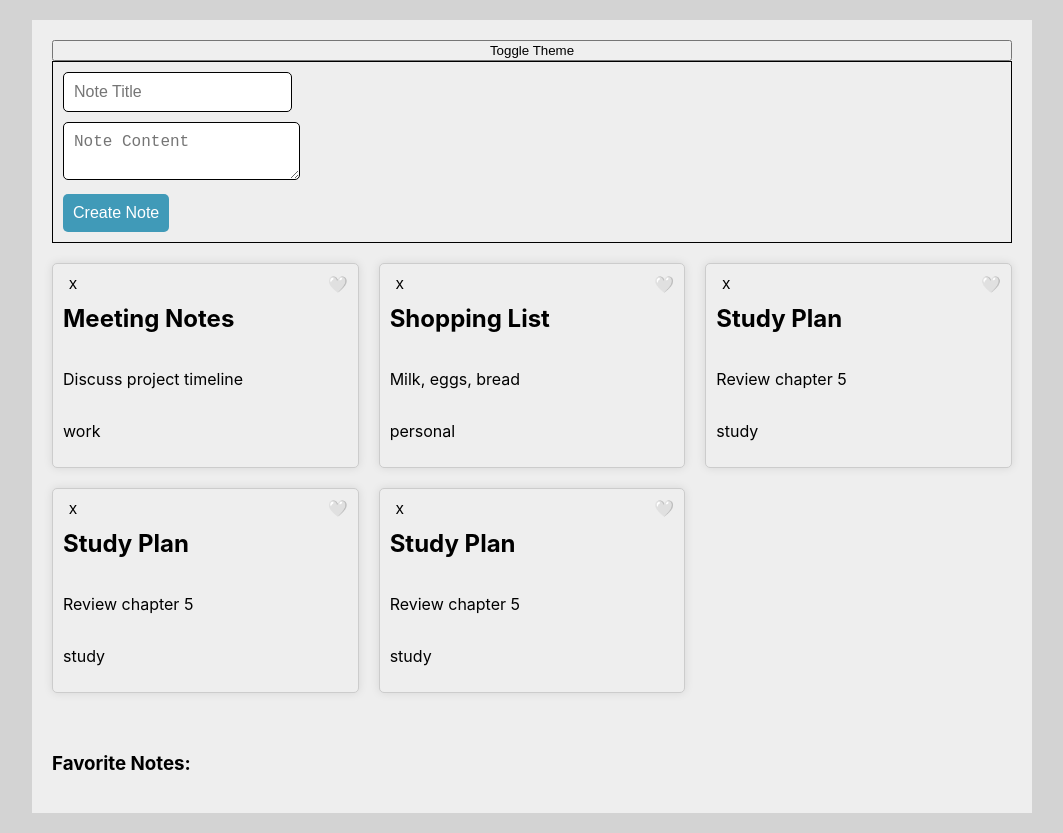
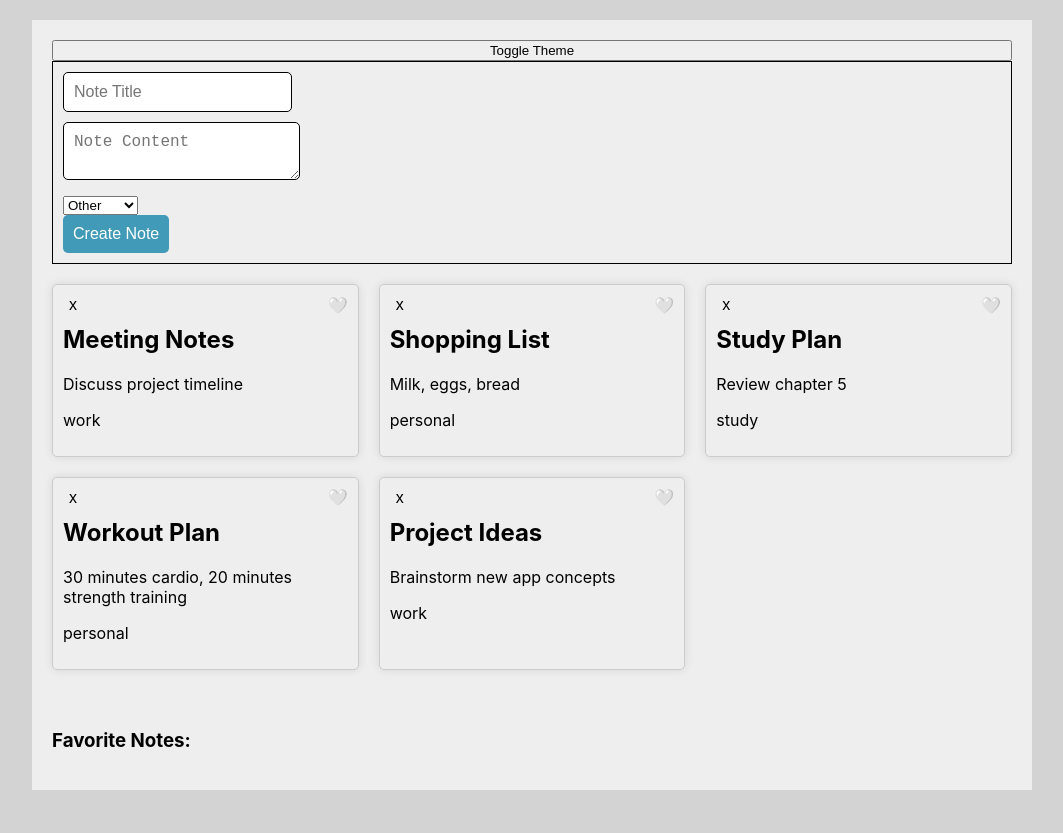
Before and after one commit to BrandonHargitay/CSE-110-Labs, a React (Create React App) app in the folder lab2/my-app/: page / in a window 1280 px wide. Shown: the whole page, without its empty margins (108-1171 px from the left). After the commit the page ends 810 px from the top, so only its background shows below. Built offline with nearby package versions, Linux system fonts and the light colour scheme.

Commit message:
Exercise 4.2.5 Done

```diff
--- a/lab2/my-app/src/App.tsx
+++ b/lab2/my-app/src/App.tsx
@@ -1,25 +1,124 @@
-import React, { useState } from 'react';
+import React, { useState, useEffect } from 'react';
 import './App.css';
 import { ThemeContext, themes, Theme } from "./context/ThemeContext";
-import NoteForm from './components/NoteForm';
 import NoteList from './components/NoteList';
 import FavoritesList from './components/FavoritesList';
-import { useNotes } from './hooks/useNotes';
+import { Note, Label } from './types';
+import { dummyNotesList } from './constants';
 
 function App() {
   const [theme, setTheme] = useState<Theme>(themes.light);
-  const { notes, favorites, toggleFavorite } = useNotes();
+  const [notes, setNotes] = useState(dummyNotesList);
+  const [favorites, setFavorites] = useState<string[]>([]);
+
+  const initialNote = {
+    id: -1,
+    title: "",
+    content: "",
+    label: Label.other,
+    isFavorite: false,
+  };
+  const [createNote, setCreateNote] = useState<Note>(initialNote);
+  const [selectedNote, setSelectedNote] = useState<Note | null>(null);
 
   const toggleTheme = () => {
     setTheme((prevTheme: Theme) => prevTheme === themes.light ? themes.dark : themes.light);
   };
 
+  const toggleFavorite = (id: number) => {
+    setNotes(prevNotes =>
+      prevNotes.map(note =>
+        note.id === id ? { ...note, isFavorite: !note.isFavorite } : note
+      )
+    );
+  };
+
+  const createNoteHandler = (event: React.FormEvent) => {
+    event.preventDefault();
+    const newNote = {
+      ...createNote,
+      id: notes.length + 1,
+    };
+    setNotes([...notes, newNote]);
+    setCreateNote(initialNote);
+  };
+
+  const handleNoteSelect = (note: Note) => {
+    setSelectedNote(note);
+  };
+
+  const handleNoteUpdate = (updatedNote: Note) => {
+    setNotes(prevNotes =>
+      prevNotes.map(note =>
+        note.id === updatedNote.id ? updatedNote : note
+      )
+    );
+    setSelectedNote(null);
+  };
+
+  const handleNoteDelete = (id: number) => {
+    setNotes(prevNotes => prevNotes.filter(note => note.id !== id));
+    if (selectedNote && selectedNote.id === id) {
+      setSelectedNote(null);
+    }
+  };
+
+  useEffect(() => {
+    const favoriteTitles = notes.filter(note => note.isFavorite).map(note => note.title);
+    setFavorites(favoriteTitles);
+  }, [notes]);
+
   return (
     <ThemeContext.Provider value={theme}>
       <div className='app-container' style={{ background: theme.background, color: theme.foreground }}>
         <button onClick={toggleTheme}>Toggle Theme</button>
-        <NoteForm />
-        <NoteList notes={notes} onToggleFavorite={toggleFavorite} />
+
+        <form className="note-form" onSubmit={createNoteHandler}>
+          <div>
+            <input
+              placeholder="Note Title"
+              value={createNote.title}
+              onChange={(event) =>
+                setCreateNote({ ...createNote, title: event.target.value })}
+              required
+            />
+          </div>
+
+          <div>
+            <textarea
+              placeholder="Note Content"
+              value={createNote.content}
+              onChange={(event) =>
+                setCreateNote({ ...createNote, content: event.target.value })}
+              required
+            />
+          </div>
+
+          <div>
+            <select
+              value={createNote.label}
+              onChange={(event) =>
+                setCreateNote({ ...createNote, label: event.target.value as Label })}
+              required
+            >
+              <option value={Label.personal}>Personal</option>
+              <option value={Label.study}>Study</option>
+              <option value={Label.work}>Work</option>
+              <option value={Label.other}>Other</option>
+            </select>
+          </div>
+
+          <div><button type="submit">Create Note</button></div>
+        </form>
+
+        <NoteList
+          notes={notes}
+          onToggleFavorite={toggleFavorite}
+          onNoteSelect={handleNoteSelect}
+          selectedNote={selectedNote}
+          onNoteUpdate={handleNoteUpdate}
+          onNoteDelete={handleNoteDelete}
+        />
         <FavoritesList favorites={favorites} />
       </div>
     </ThemeContext.Provider>
--- a/lab2/my-app/src/components/NoteItem.tsx
+++ b/lab2/my-app/src/components/NoteItem.tsx
@@ -1,22 +1,57 @@
-import React, { useContext } from 'react';
-import { Note } from '../types';
+import React, { useContext, useState, useEffect } from 'react';
+import { Note, Label } from '../types';
 import { ThemeContext, Theme } from '../context/ThemeContext';
 
 interface NoteItemProps {
   note: Note;
   onToggleFavorite: (id: number) => void;
+  onNoteSelect: (note: Note) => void;
+  isSelected: boolean;
+  onNoteUpdate: (note: Note) => void;
+  onNoteDelete: (id: number) => void;
 }
 
-const NoteItem: React.FC<NoteItemProps> = ({ note, onToggleFavorite }) => {
+const NoteItem: React.FC<NoteItemProps> = ({
+  note,
+  onToggleFavorite,
+  onNoteSelect,
+  isSelected,
+  onNoteUpdate,
+  onNoteDelete
+}) => {
   const theme = useContext<Theme>(ThemeContext);
+  const [editedNote, setEditedNote] = useState(note);
+
+  useEffect(() => {
+    setEditedNote(note);
+  }, [note]);
+
+  const handleContentEdit = (event: React.FormEvent<HTMLDivElement>, field: keyof Note) => {
+    const target = event.target as HTMLDivElement;
+    setEditedNote({ ...editedNote, [field]: target.textContent || '' });
+  };
+
+  const handleLabelChange = (event: React.ChangeEvent<HTMLSelectElement>) => {
+    setEditedNote({ ...editedNote, label: event.target.value as Label });
+  };
+
+  const handleUpdate = () => {
+    onNoteUpdate(editedNote);
+  };
+
+  const handleDelete = (e: React.MouseEvent) => {
+    e.stopPropagation();
+    onNoteDelete(note.id);
+  };
 
   return (
     <div
-      className="note-item"
+      className={`note-item ${isSelected ? 'selected' : ''}`}
       style={{ background: theme.background, color: theme.foreground }}
+      onClick={() => onNoteSelect(note)}
     >
       <div className="notes-header">
-        <button>x</button>
+        <button onClick={handleDelete}>x</button>
         <button
           onClick={(e) => {
             e.stopPropagation();
@@ -27,9 +62,31 @@ const NoteItem: React.FC<NoteItemProps> = ({ note, onToggleFavorite }) => {
           {note.isFavorite ? '❤️' : '🤍'}
         </button>
       </div>
-      <h2>{note.title}</h2>
-      <p>{note.content}</p>
-      <p>{note.label}</p>
+      <h2
+        contentEditable={isSelected}
+        onBlur={(e) => handleContentEdit(e, 'title')}
+        suppressContentEditableWarning={true}
+      >
+        {note.title}
+      </h2>
+      <div
+        contentEditable={isSelected}
+        onBlur={(e) => handleContentEdit(e, 'content')}
+        suppressContentEditableWarning={true}
+      >
+        {note.content}
+      </div>
+      {isSelected ? (
+        <select value={editedNote.label} onChange={handleLabelChange}>
+          <option value={Label.personal}>Personal</option>
+          <option value={Label.study}>Study</option>
+          <option value={Label.work}>Work</option>
+          <option value={Label.other}>Other</option>
+        </select>
+      ) : (
+        <p>{note.label}</p>
+      )}
+      {isSelected && <button onClick={handleUpdate}>Update</button>}
     </div>
   );
 };
--- a/lab2/my-app/src/components/NoteList.tsx
+++ b/lab2/my-app/src/components/NoteList.tsx
@@ -1,17 +1,36 @@
 import React from 'react';
-import { Note } from '../types';
+import { Note, Label } from '../types';
 import NoteItem from './NoteItem';
 
 interface NoteListProps {
   notes: Note[];
   onToggleFavorite: (id: number) => void;
+  onNoteSelect: (note: Note) => void;
+  selectedNote: Note | null;
+  onNoteUpdate: (note: Note) => void;
+  onNoteDelete: (id: number) => void;
 }
 
-const NoteList: React.FC<NoteListProps> = ({ notes, onToggleFavorite }) => {
+const NoteList: React.FC<NoteListProps> = ({
+  notes,
+  onToggleFavorite,
+  onNoteSelect,
+  selectedNote,
+  onNoteUpdate,
+  onNoteDelete
+}) => {
   return (
     <div className="notes-grid">
       {notes.map((note) => (
-        <NoteItem key={note.id} note={note} onToggleFavorite={onToggleFavorite} />
+        <NoteItem
+          key={note.id}
+          note={note}
+          onToggleFavorite={onToggleFavorite}
+          onNoteSelect={onNoteSelect}
+          isSelected={selectedNote?.id === note.id}
+          onNoteUpdate={onNoteUpdate}
+          onNoteDelete={onNoteDelete}
+        />
       ))}
     </div>
   );
--- a/lab2/my-app/src/constants.ts
+++ b/lab2/my-app/src/constants.ts
@@ -1,39 +1,39 @@
-import { Label, Note } from './types'; // Import both Label and Note
+import { Note, Label } from './types';
 
 export const dummyNotesList: Note[] = [
     {
         id: 1,
         title: "Meeting Notes",
         content: "Discuss project timeline",
-        label: "work",
+        label: Label.work,
         isFavorite: false
     },
     {
         id: 2,
         title: "Shopping List",
         content: "Milk, eggs, bread",
-        label: "personal",
+        label: Label.personal,
         isFavorite: false
     },
     {
         id: 3,
         title: "Study Plan",
         content: "Review chapter 5",
-        label: "study",
+        label: Label.study,
         isFavorite: false
     },
     {
-        id: 3,
-        title: "Study Plan",
-        content: "Review chapter 5",
-        label: "study",
+        id: 4,
+        title: "Workout Plan",
+        content: "30 minutes cardio, 20 minutes strength training",
+        label: Label.personal,
         isFavorite: false
     },
     {
-        id: 3,
-        title: "Study Plan",
-        content: "Review chapter 5",
-        label: "study",
+        id: 5,
+        title: "Project Ideas",
+        content: "Brainstorm new app concepts",
+        label: Label.work,
         isFavorite: false
     }
 ];
--- a/lab2/my-app/src/types.ts
+++ b/lab2/my-app/src/types.ts
@@ -1,4 +1,9 @@
-export type Label = "work" | "personal" | "study";
+export enum Label {
+  personal = "personal",
+  study = "study",
+  work = "work",
+  other = "other"
+}
 
 export interface Note {
     id: number;
```
